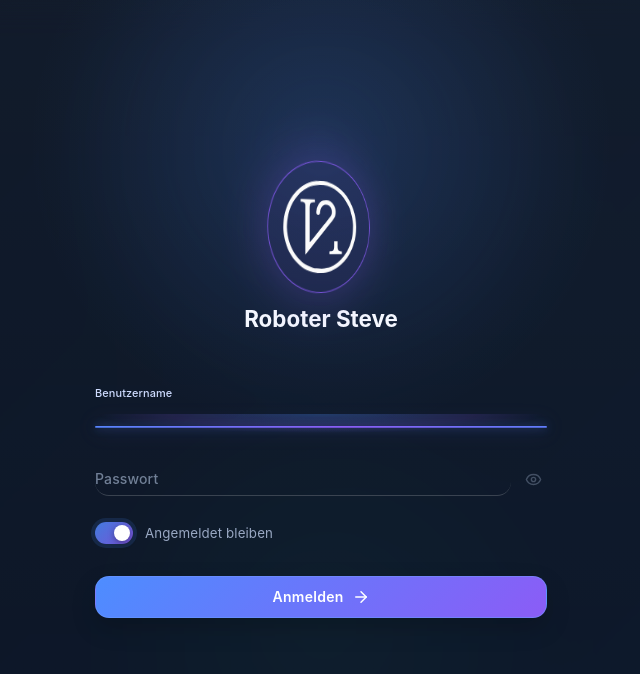
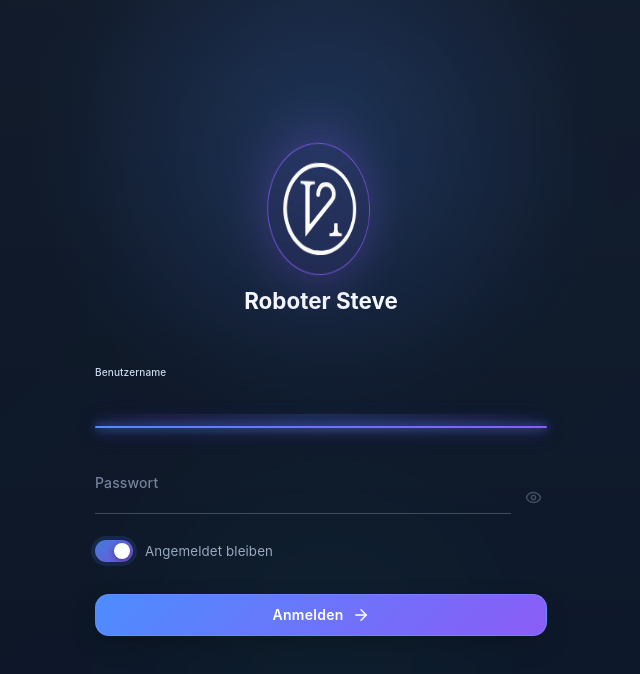
Before and after one commit to nawidseirafi/HA, a React (Vite) app in the folder agent-api/frontend/: page / in a window 1280 px wide. Shown: the top 674 px of the page, without its empty margins (319-959 px from the left). Built offline with nearby package versions, Linux system fonts and the light colour scheme; no server answers.

Commit message:
login improved

```diff
--- a/agent-api/frontend/src/styles/global.css
+++ b/agent-api/frontend/src/styles/global.css
@@ -2875,3 +2875,53 @@ label.check input { width: auto; }
   }
   h1 { font-size: 1.75rem; }
 }
+/* Premium Login Inputs Override */
+.login-form .auth-field input {
+  border: 0 !important;
+  border-bottom: 1px solid rgba(255,255,255,0.22) !important;
+  border-radius: 0 !important;
+  background: transparent !important;
+  box-shadow: none !important;
+  padding: 18px 0 10px !important;
+}
+
+.login-form .auth-field {
+  background: transparent !important;
+  border: 0 !important;
+  border-radius: 0 !important;
+  padding-top: 18px;
+}
+
+.login-form .auth-field-label {
+  top: 24px;
+  color: rgba(180,196,224,0.62);
+}
+
+.login-form .auth-field input:focus + .auth-field-label,
+.login-form .auth-field input:not(:placeholder-shown) + .auth-field-label {
+  transform: translateY(-24px) scale(0.72);
+  color: rgba(220,232,255,0.92);
+}
+
+.login-form .auth-field-underline {
+  height: 2px;
+  bottom: 0;
+  background: linear-gradient(90deg, #4d8dff, #8b5cf6);
+  box-shadow:
+    0 0 10px rgba(77,141,255,0.45),
+    0 0 18px rgba(139,92,246,0.32);
+}
+
+.login-form .auth-field:focus-within input {
+  border-bottom-color: transparent !important;
+}
+
+.login-form .auth-field::before {
+  bottom: -14px;
+  height: 28px;
+  opacity: 0;
+}
+
+.login-form .auth-field:focus-within::before {
+  opacity: 0.55;
+}
```
